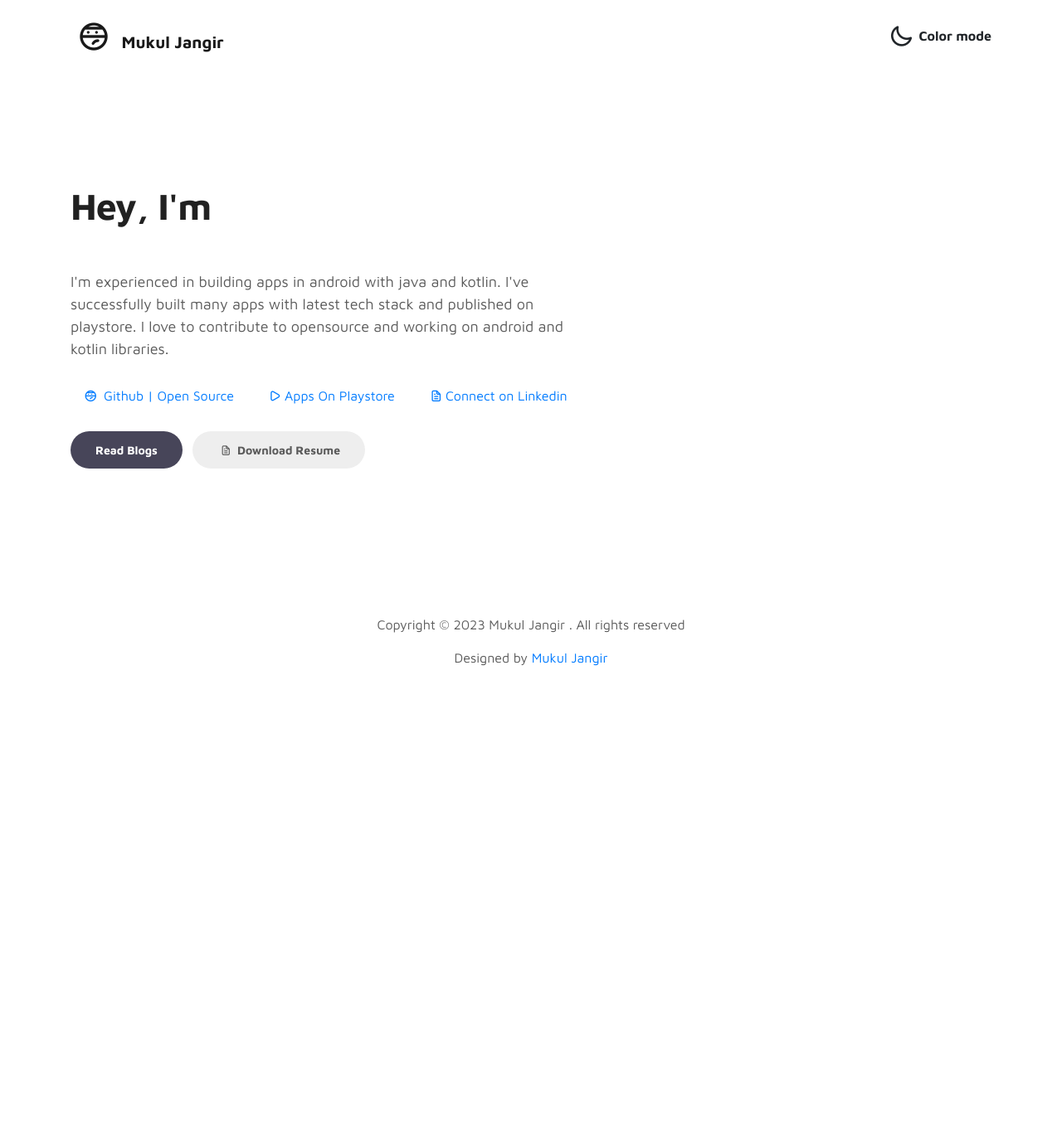
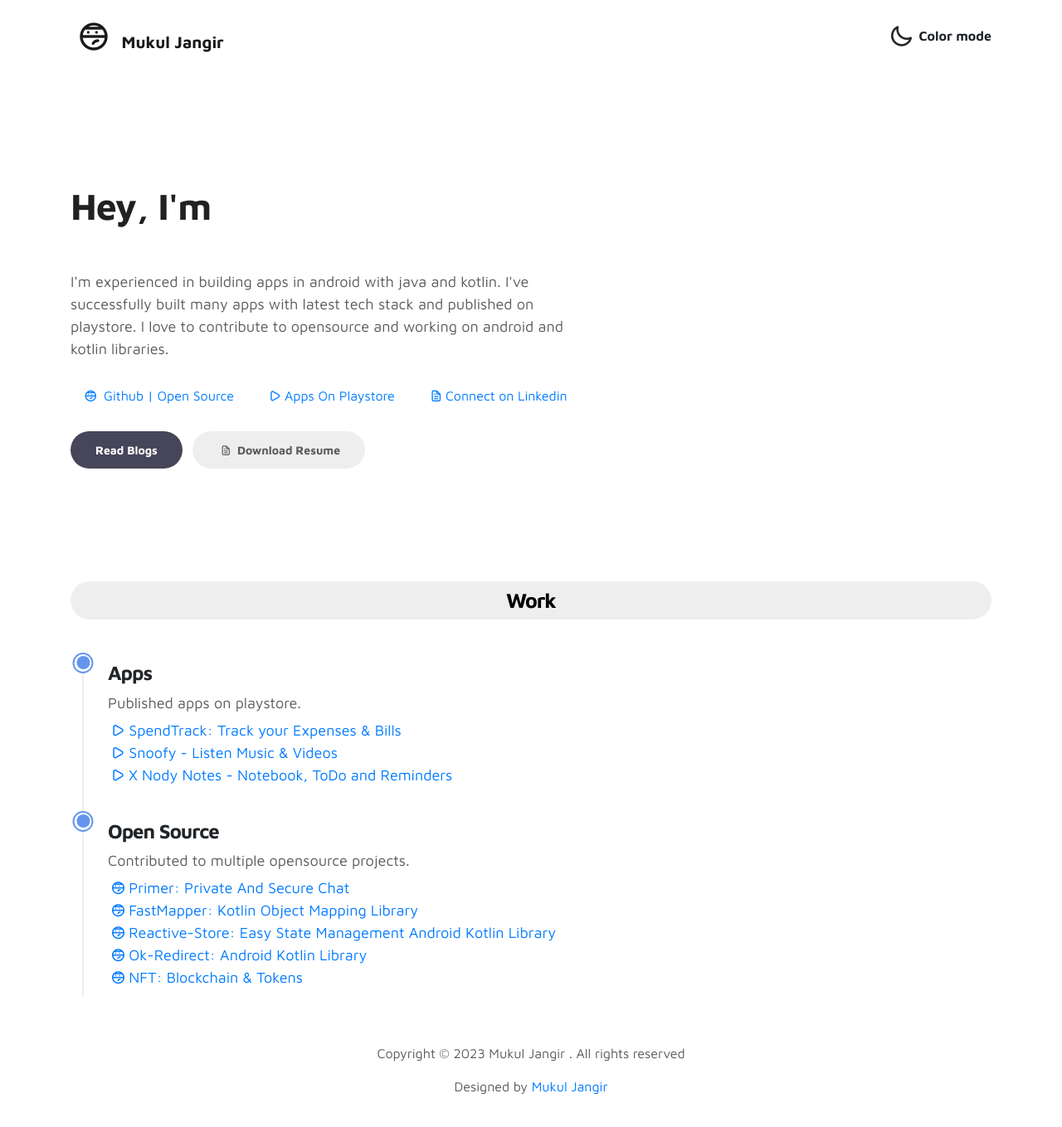
Before and after one commit to Mukuljangir372/mukuljangir372.github.io, a Jekyll site: the page index.html, which Jekyll copies as it is, in a window 1280 px wide and 1386 px high. Shown: the top 1359 px of the window at 83% size. Built offline with Jekyll 4.4.1, drawn with Linux system fonts in a browser that asks for light colours.

Commit message:
apps + opensource

```diff
--- a/css/tooplate-style.css
+++ b/css/tooplate-style.css
@@ -691,3 +691,103 @@ code.keyword {
     vertical-align: top;
   }
 }
+
+.dotted-line {
+  border: 4px dotted #6495ed;
+  width: 100%;
+}
+
+.blue-title {
+  color: #6495ed;
+}
+
+.section-title {
+  text-align: center;
+  color: black;
+  font-size: 25px;
+  margin-top: 8px;
+  margin-bottom: 40px;
+  padding-top: 8px;
+  padding-bottom: 8px;
+  background-color :#eee;
+  border-radius: 50px;
+}
+
+.dark-mode .section-title {
+  color: white;
+  background-color :#474559;
+}
+
+.center-text {
+  text-align: center;
+  color: #6495ed;
+  text-decoration: underline;
+}
+
+.timeline {
+  position:relative ;
+  margin: 0 auto;
+  padding: 0px 0;
+  width: 100%;
+  max-width: 1200px;
+  margin-left: 15px;
+}
+
+.timeline:before {
+  content: '';
+  position: absolute;
+  top: 0;
+  bottom: 0;
+  left: 0%;
+  width: 2px;
+  margin-left: -1px;
+  background-color: #eee;
+}
+
+.timeline-item {
+  position: relative;
+  margin-bottom: 8px;
+}
+
+.timeline-icon {
+  position: absolute;
+  top: 0;
+  left: 0%;
+  transform: translateX(-50%);
+  width: 25px;
+  height: 25px;
+  border-radius: 50%;
+  background-color: #fff;
+  border: 2px solid #6495ed;
+}
+
+.timeline-icon:before {
+  content: '';
+  position: absolute;
+  top: 50%;
+  left: 50%;
+  transform: translate(-50%, -50%);
+  width: 16px;
+  height: 16px;
+  border-radius: 50%;
+  background-color: #6495ed;
+}
+
+.timeline-content {
+  position: relative;
+  margin-top: 20px;
+  margin-left: 20px;
+  padding: 10px;
+}
+
+.timeline-content h3 {
+  margin-top: 0;
+}
+
+.timeline-content p {
+  margin-bottom: 0;
+}
+
+.margin-top-6px {
+  margin-top: 6px;
+}
--- a/index.html
+++ b/index.html
@@ -86,12 +86,125 @@
         </div>
 
 
-        <!-- PROJECTS -->
-
 
       </div>
     </div>
   </section>
+
+
+
+
+  <!-- WORK SECTION -->
+  <section class="justify-content-center align-items-center">
+
+    <div class="container">
+      <h3 class="section-title">Work</h3>
+
+      <div class="timeline">
+        <!-- START OF TIMELINE -->
+
+
+        <!-- APPS ON PLAYSTORE -->
+        <div class="timeline-item">
+          <div class="timeline-icon"></div>
+          <div class="timeline-content">
+            <h4>Apps</h4>
+            <p>Published apps on playstore.</p>
+
+            <div style="display: flex; flex-direction: column;" class="margin-top-6px">
+              <p>
+                <a href="https://play.google.com/store/apps/details?id=com.mu.jan.spendtrack" class="text-primary"><i
+                    class='uil uil-play'></i>SpendTrack: Track your Expenses & Bills </a>
+              </p>
+              <p>
+                <a href="https://play.google.com/store/apps/details?id=com.mu.jan.snoofy_freemusicandvideos"
+                  class="text-primary"><i class='uil uil-play'></i>Snoofy - Listen Music & Videos </a>
+              </p>
+              <p>
+                <a href="https://play.google.com/store/apps/details?id=com.mu.jan.xnody.application"
+                  class="text-primary"><i class='uil uil-play'></i>X Nody Notes - Notebook, ToDo and Reminders </a>
+              </p>
+            </div>
+
+          </div>
+        </div>
+
+
+
+
+
+
+        <!-- Open Source -->
+        <div class="timeline-item">
+          <div class="timeline-icon"></div>
+          <div class="timeline-content">
+            <h4>Open Source</h4>
+            <p>Contributed to multiple opensource projects.</p>
+
+            <div style="display: flex; flex-direction: column;" class="margin-top-6px">
+              <p>
+                <a href="https://github.com/Mukuljangir372/Primer-Android" class="text-primary"><i
+                    class='uil uil-ninja'></i>Primer: Private And Secure Chat</a>
+              </p>
+              <p>
+                <a href="https://github.com/Mukuljangir372/fastmapper" class="text-primary"><i
+                    class='uil uil-ninja'></i>FastMapper: Kotlin Object Mapping Library</a>
+              </p>
+              <p>
+                <a href="https://github.com/Mukuljangir372/Reactive-Store" class="text-primary"><i
+                    class='uil uil-ninja'></i>Reactive-Store: Easy State Management Android Kotlin Library</a>
+              </p>
+              <p>
+                <a href="https://github.com/Mukuljangir372/ok-redirect-android" class="text-primary"><i
+                    class='uil uil-ninja'></i>Ok-Redirect: Android Kotlin Library</a>
+              </p>
+              <p>
+                <a href="https://github.com/Mukuljangir372/NFT-App" class="text-primary"><i
+                    class='uil uil-ninja'></i>NFT: Blockchain & Tokens</a>
+              </p>
+            </div>
+
+          </div>
+        </div>
+
+
+
+
+
+        <!-- Articles
+        <div class="timeline-item">
+          <div class="timeline-icon"></div>
+          <div class="timeline-content">
+            <h4>Articles | Blogs</h4>
+            <p>Written multiple articles on latest tech stack.</p>
+
+            <div style="display: flex; flex-direction: column;" class="margin-top-6px">
+              <p>
+                <a href="https://play.google.com/store/apps/details?id=com.mu.jan.spendtrack" class="text-primary"><i
+                    class='uil uil-play'></i>SpendTrack: Track your Expenses</a>
+              </p>
+              <p>
+                <a href="https://play.google.com/store/apps/details?id=com.mu.jan.spendtrack" class="text-primary"><i
+                    class='uil uil-play'></i>SpendTrack: Track your Expenses</a>
+              </p>
+            </div>
+
+          </div>
+        </div> -->
+
+
+
+        <!--END OF TIMELINE-->
+      </div>
+
+
+
+    </div>
+  </section>
+
+
+
+
 
   <!-- FOOTER -->
   <footer class="footer py-5">
```
